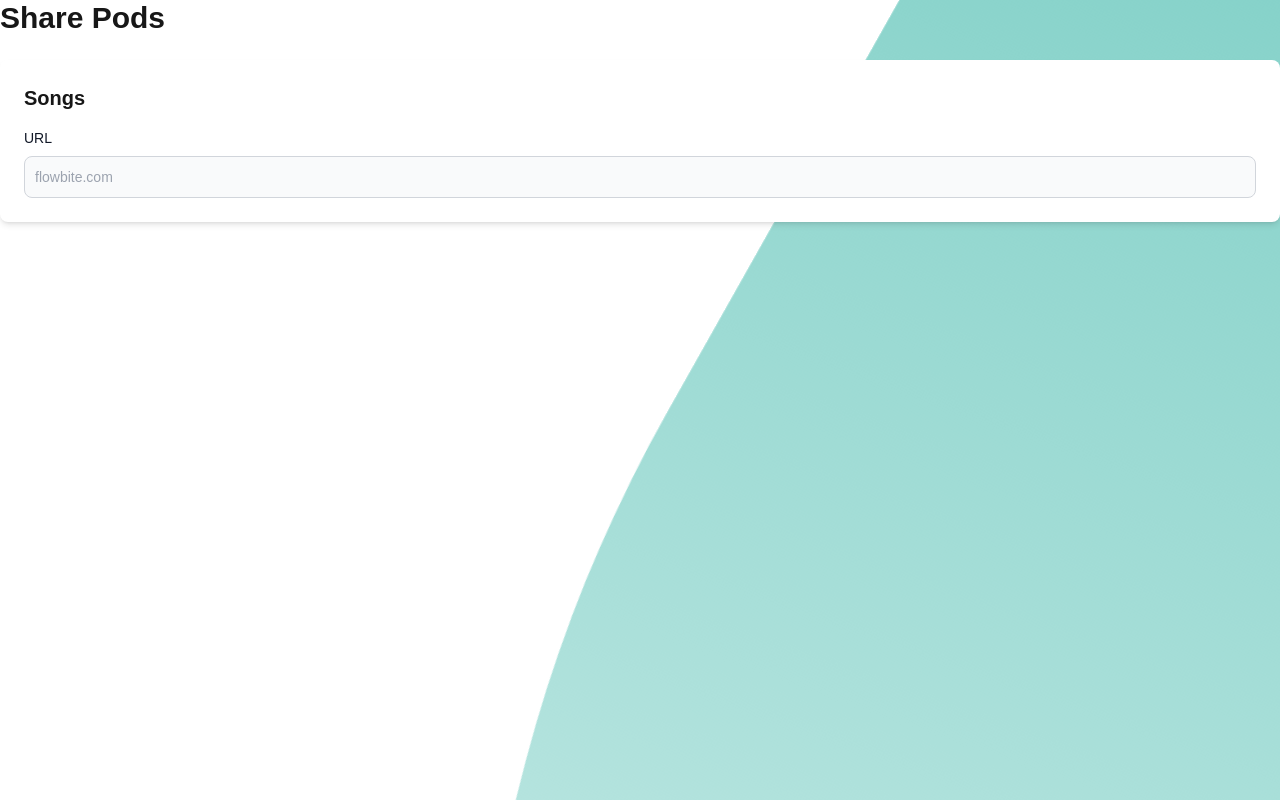
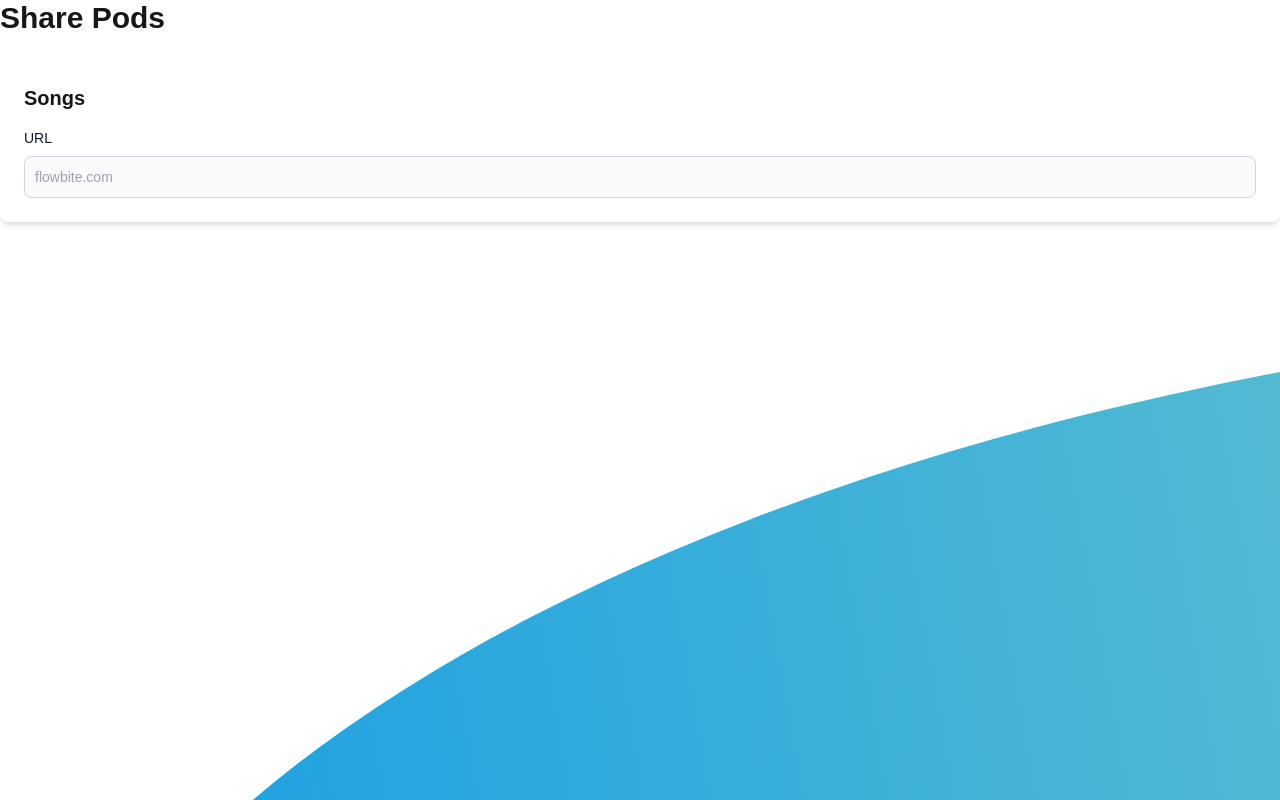
Before and after one commit to taniiicom/sharepods, a Next.js app in the folder frontend/: page / in a window 1280 px wide. Built offline with nearby package versions, Linux system fonts and the light colour scheme; no server answers.

Commit message:
背景のeffect発火を制御できるようにした

```diff
--- a/frontend/src/app/page.tsx
+++ b/frontend/src/app/page.tsx
@@ -2,8 +2,10 @@
 "use client";
 
 import WaveAnimation from "@/components/WaveAnimation";
+import { useDirection } from "@/hooks/useDirection";
 import useGeolocation from "@/hooks/useGeolocation";
 import useNFCListener from "@/hooks/useNFCListener";
+import { useWaveAnimationActive } from "@/hooks/useWaveAnimationActive";
 import { ChangeEvent, useId } from "react";
 import MusicPlayer from "./../components/playMovie";
 
@@ -30,6 +32,9 @@ export default function MusicPage() {
     });
     console.log(watchParty);
   };
+  const { direction, setDirection } = useDirection('down');
+  const { isWaveAnimationActive, setIsWaveAnimationActive } = useWaveAnimationActive(false);
+
 
 
   const handleProgressChange = async () => {
@@ -48,6 +53,8 @@ export default function MusicPage() {
             current_time: watchParty.play_time,
           }),
         });
+        setIsWaveAnimationActive(true);
+        setDirection('up');
       } catch (error) {
         console.error("Failed to save progress:", error);
       }
@@ -58,7 +65,7 @@ export default function MusicPage() {
   // types/layout.ts
 
   return (
-    <WaveAnimation>
+    <WaveAnimation isWaveAnimationActive={isWaveAnimationActive} direction={direction}>
       <h1 className="text-3xl font-bold mb-6 z-10 relative">Share Pods</h1>
 
       {/* Song List */}
--- a/frontend/src/components/WaveAnimation.tsx
+++ b/frontend/src/components/WaveAnimation.tsx
@@ -4,20 +4,15 @@ import Wave from './Wave';
 
 interface WaveAnimationProps {
   children: React.ReactNode;
+  isWaveAnimationActive: boolean;
+  direction: 'up' | 'down';
 }
-const WaveAnimation: React.FC<WaveAnimationProps> = ({ children }) => {
+const WaveAnimation: React.FC<WaveAnimationProps> = ({ children, isWaveAnimationActive, direction }) => {
   const [isBubbleActive, setIsBubbleActive] = useState(false);
-  // eslint-disable-next-line @typescript-eslint/no-unused-vars
-  const [isWaveAnimationActive, setIsWaveAnimationActive] = useState(
-    true
-  );
 
   const handleAnimationEnd = () => {
     setIsBubbleActive(true);
   };
-
-  // eslint-disable-next-line @typescript-eslint/no-unused-vars
-  const [direction, setDirection] = useState<'up' | 'down'>('up');
 
   return (
     <div className="overflow-hidden mx-auto w-full h-screen bg-white/10 shadow-custom ">
--- /dev/null
+++ b/frontend/src/hooks/useDirection.ts
@@ -0,0 +1,14 @@
+import { useState } from 'react';
+
+type Direction = 'up' | 'down';
+
+export const useDirection = (initialDirection: Direction = 'down') => {
+  const [direction, setDirection] = useState<Direction>(initialDirection);
+
+  // 方向を切り替える関数
+  const toggleDirection = () => {
+    setDirection((prevDirection) => (prevDirection === 'down' ? 'up' : 'down'));
+  };
+
+  return { direction, setDirection, toggleDirection };
+};
--- /dev/null
+++ b/frontend/src/hooks/useWaveAnimationActive.ts
@@ -0,0 +1,12 @@
+import { useState } from 'react';
+
+export const useWaveAnimationActive = (initialActive: boolean = true) => {
+  const [isWaveAnimationActive, setIsWaveAnimationActive] = useState(initialActive);
+
+  // アニメーションの有効/無効を切り替える関数
+  const toggleActive = () => {
+    setIsWaveAnimationActive((prevActive) => !prevActive);
+  };
+
+  return { isWaveAnimationActive, setIsWaveAnimationActive, toggleActive };
+}
```
